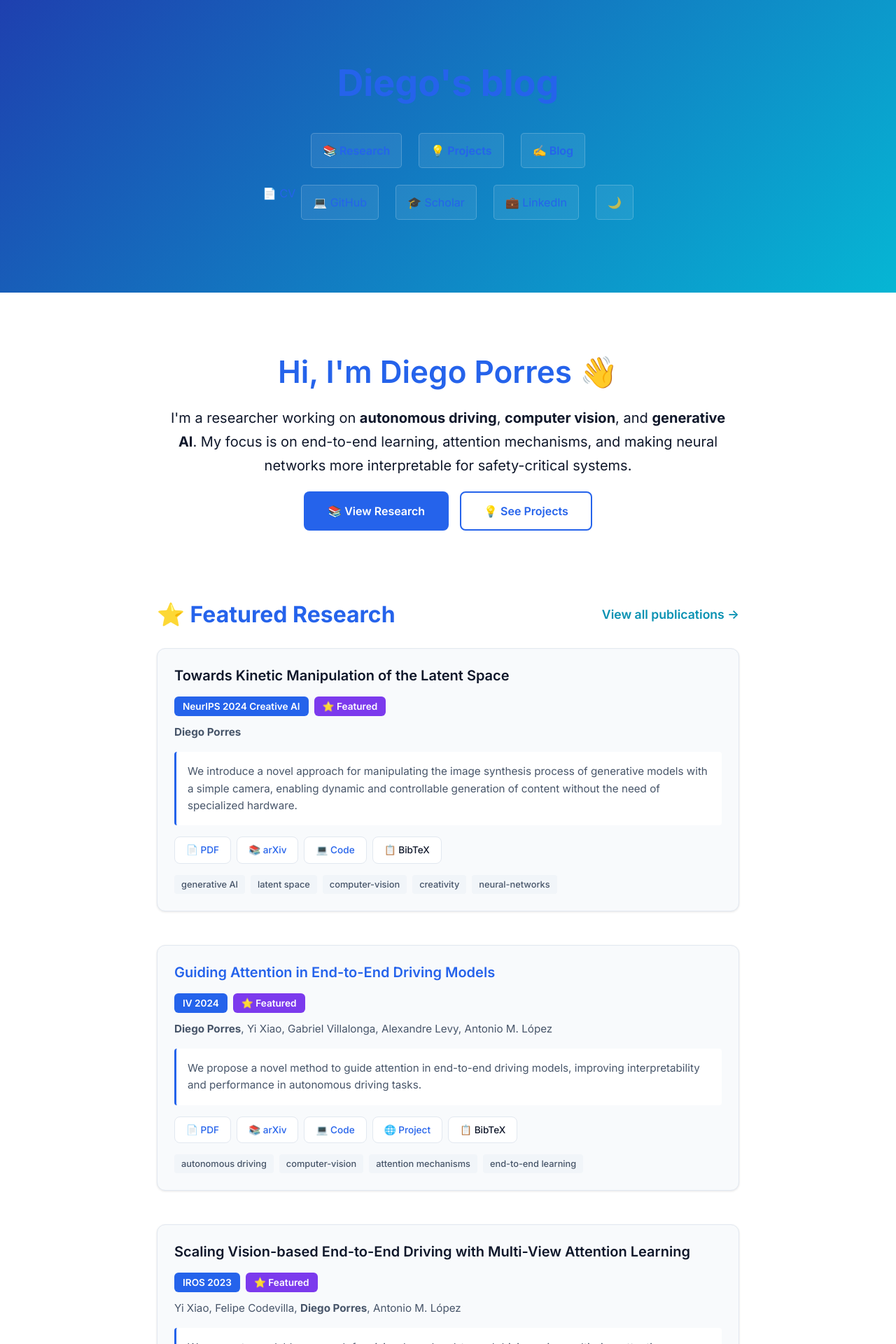
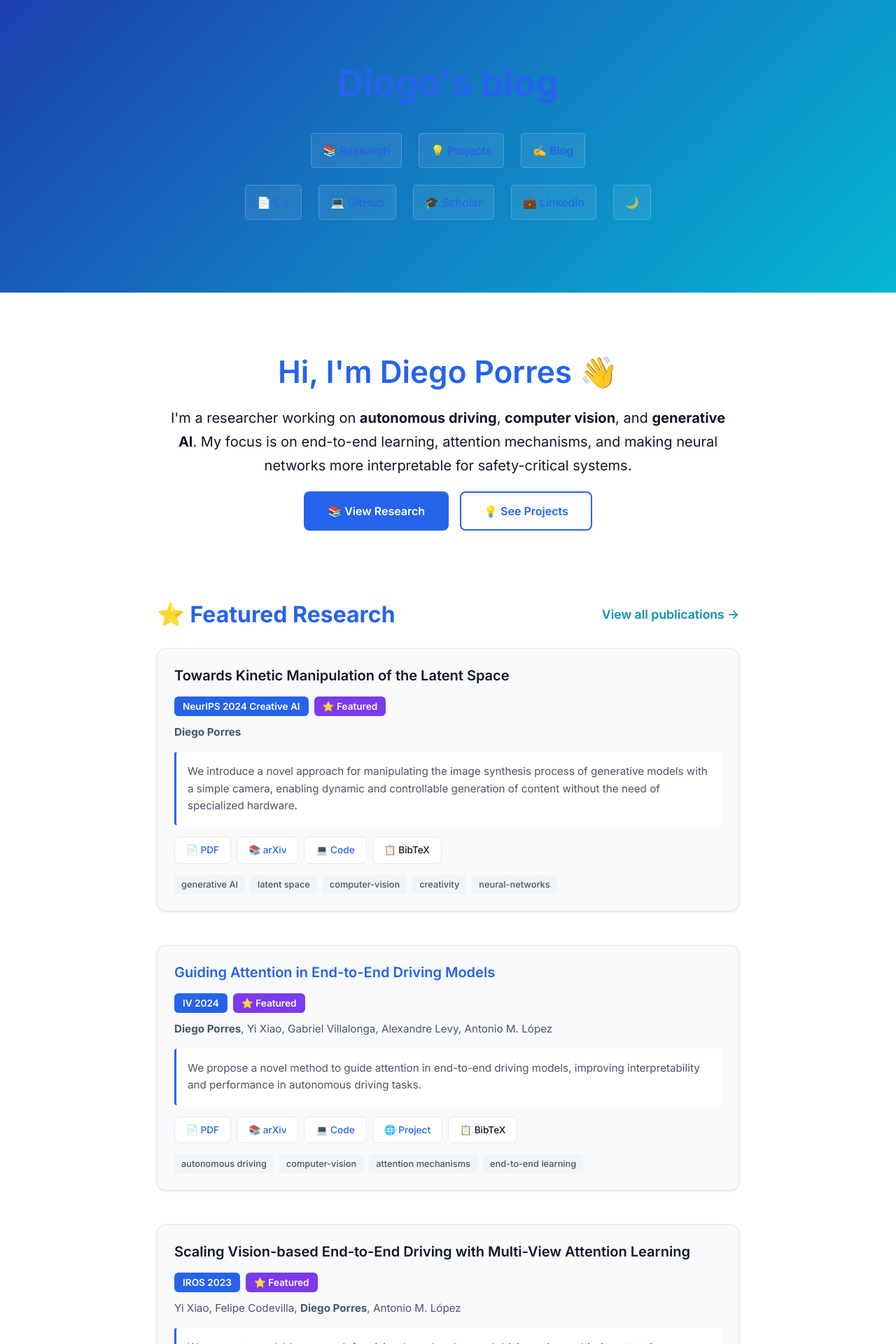
Before and after one commit to PDillis/pdillis.github.io, a Jekyll site: the page built from index.html, in a window 1280 px wide. Shown: the top 1920 px of the page at 70% size. Built offline with Jekyll 4.4.1, drawn with Linux system fonts in a browser that asks for light colours; some web fonts are replaced; a script that is not in the unit is left out.

Commit message:
we love typos in links, don't we folks?

```diff
--- a/_includes/page-header.html
+++ b/_includes/page-header.html
@@ -11,7 +11,7 @@
 
   <!-- External Links -->
   <div class="external-nav">
-    <a href="https://github.com/PDillis/pdillis.github.io/blob/master/_data/Resume_DiegoPorres.pdf class="btn" target="_blank">📄 CV</a>
+    <a href="https://github.com/PDillis/pdillis.github.io/blob/master/_data/Resume_DiegoPorres.pdf" class="btn" target="_blank">📄 CV</a>
     <a href="https://github.com/PDillis/" class="btn" target="_blank">💻 GitHub</a>
     <a href="https://scholar.google.com/citations?user=Xuv3WuIAAAAJ" class="btn" target="_blank">🎓 Scholar</a>
     <a href="https://www.linkedin.com/in/diego-porres/" class="btn" target="_blank">💼 LinkedIn</a>
```
